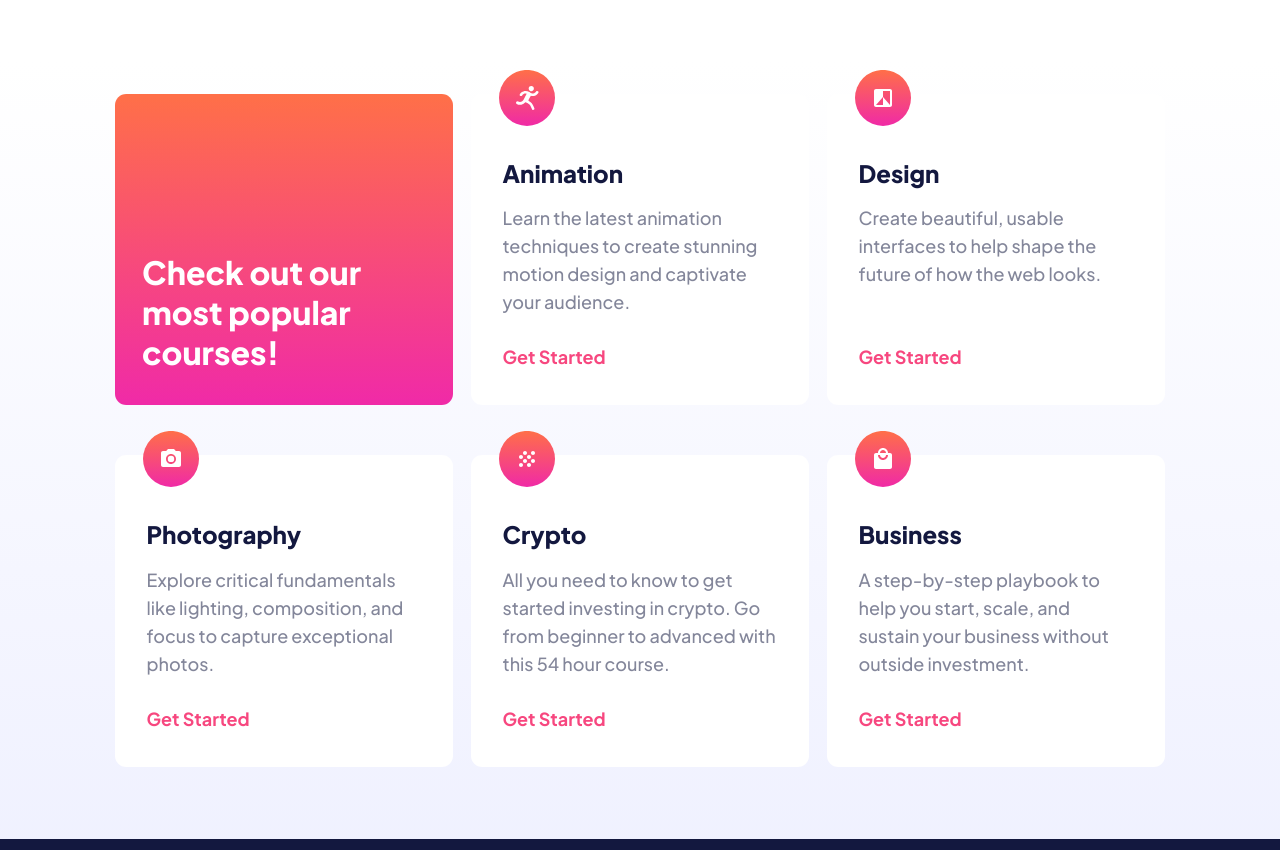
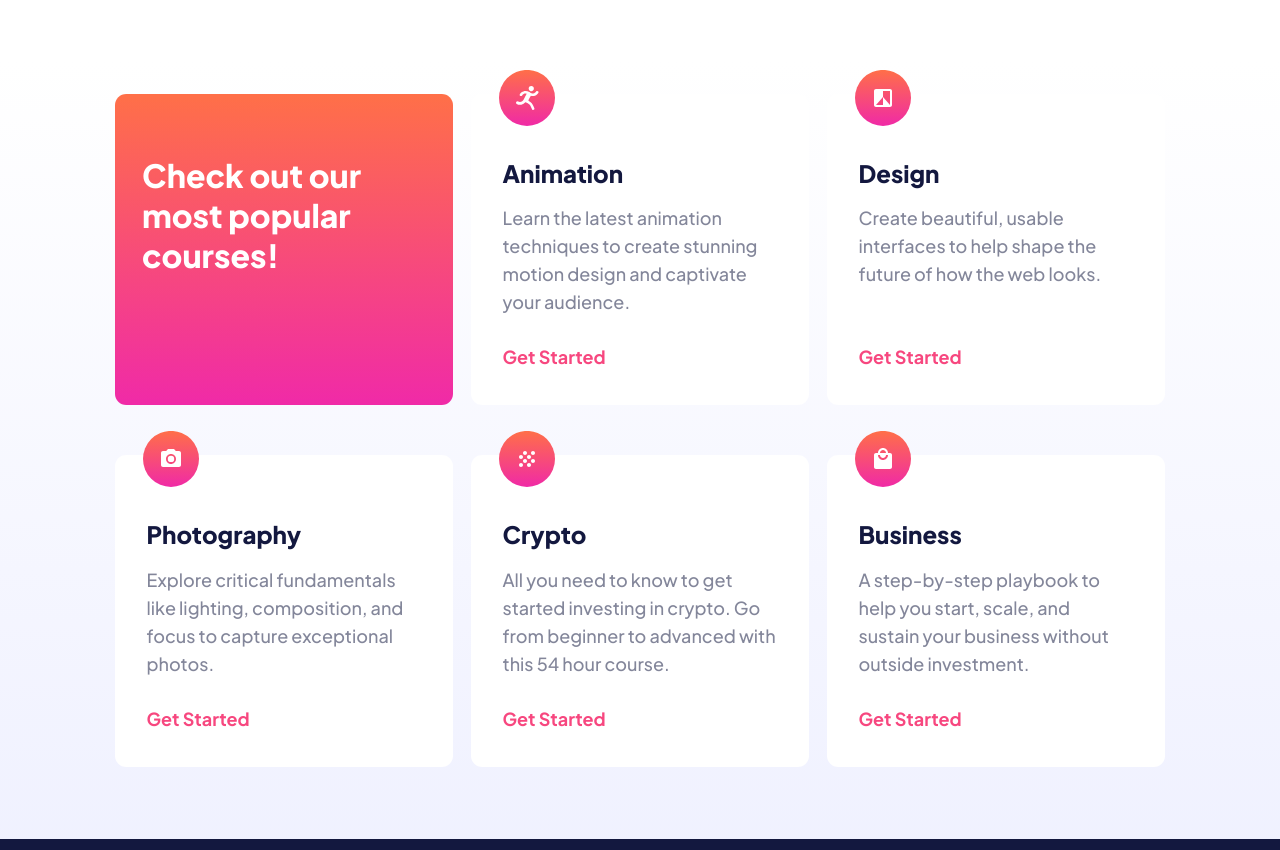
Before and after one commit to solvman/skilled-elearning-landing-page, a plain HTML site: page index.html in a window 1280 px wide. Shown: the part 780-1630 px from the top of the page. Drawn offline with Linux system fonts and the light colour scheme.

Commit message:
Fix tile heading alignment

```diff
--- a/style.css
+++ b/style.css
@@ -223,7 +223,7 @@ a:is(:hover, :focus) {
   flex-direction: column;
 }
 
-.tile > :last-child {
+.tile__link {
   margin-top: auto;
 }
 
@@ -264,6 +264,7 @@ a:is(:hover, :focus) {
 }
 
 .tile__heading--cta {
+  margin: 0;
   color: var(--color-neutral-100);
   font-size: var(--heading--s);
   line-height: var(--heading--m);
```
